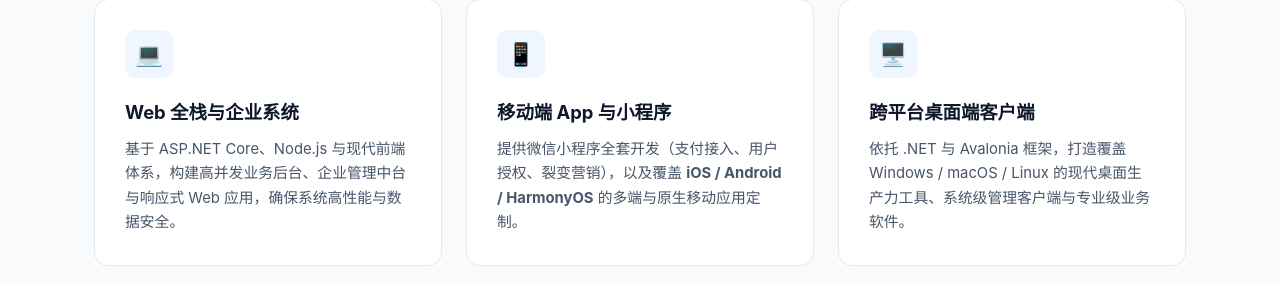
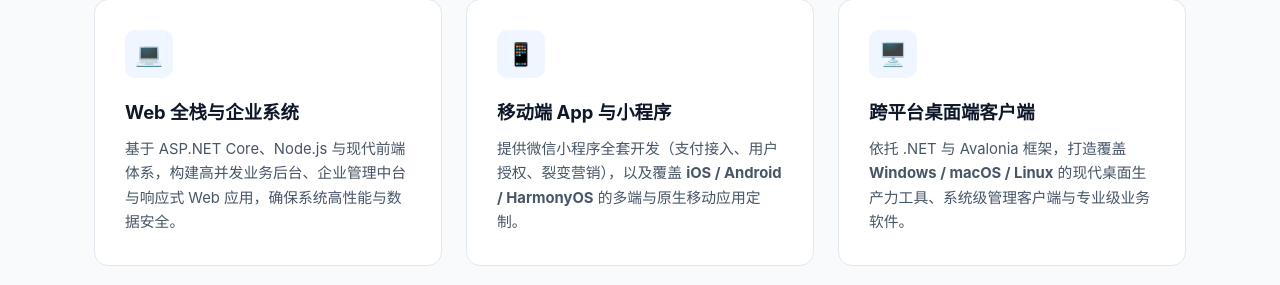
Before and after one commit to mo7tech/mo7tech.com, a website: page html/index.html in a window 1280 px wide. Shown: the part 639-924 px from the top of the page. Drawn offline with Linux system fonts and the light colour scheme.

Commit message:
公司简易官网

```diff
--- a/html/index.html
+++ b/html/index.html
@@ -349,7 +349,7 @@
             <div class="card-icon">🖥️</div>
             <h3>跨平台桌面端客户端</h3>
             <p>
-              依托 .NET 与 Avalonia 框架，打造覆盖 Windows / macOS / Linux
+              依托 .NET 与 Avalonia 框架，打造覆盖 <strong>Windows / macOS / Linux</strong>
               的现代桌面生产力工具、系统级管理客户端与专业级业务软件。
             </p>
           </div>
```
